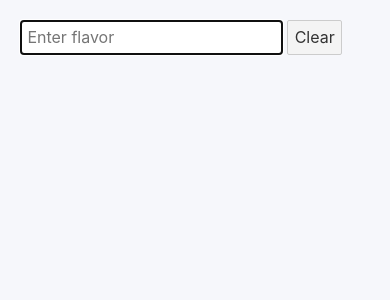
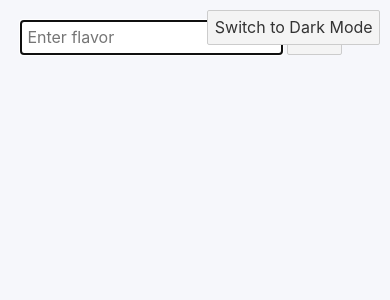
Before and after one commit to Lazarus22/FDFrondend, a Svelte app: page / in a window 390 px wide. Shown: the top 300 px of the page. Built offline with nearby package versions, Linux system fonts and the light colour scheme.

Commit message:
dark mode v1

```diff
--- a/src/App.svelte
+++ b/src/App.svelte
@@ -1,19 +1,44 @@
+<!-- App.svelte -->
 <script>
   import ForceDirectedGraph from './components/ForceDirectedGraph.svelte';
   import Analytics from './components/Analytics.svelte';
+  import { isDarkMode } from './stores.js';
+
+  // Subscribe to the store to get the current value
+  let darkMode = false;
+  $: darkMode = $isDarkMode;
 </script>
 
 <Analytics />
 
+<div class={$isDarkMode ? 'dark-mode' : 'light-mode'}>
+  <button on:click={() => isDarkMode.update(n => !n)} style="position: absolute; top: 10px; right: 10px;">
+    {darkMode ? 'Switch to Light Mode' : 'Switch to Dark Mode'}
+  </button>
   <main>
     <ForceDirectedGraph />
   </main>
+</div>
 
 <style>
+  .light-mode {
+    background-color: white;
+    color: black;
+  }
+
+  .dark-mode {
+    background-color: black;
+    color: white;
+  }
+
   main {
     text-align: center;
     padding: 0;
     width: 100%;
     margin: 0;
   }
+
+  button {
+    z-index: 2;
+  }
 </style>
--- a/src/components/ForceDirectedGraph.svelte
+++ b/src/components/ForceDirectedGraph.svelte
@@ -1,7 +1,8 @@
 <script>
   import * as d3 from "d3";
-  import { onMount } from "svelte";
+  import { onMount, onDestroy } from "svelte";
   import debounce from "lodash.debounce";
+  import { isDarkMode } from '../stores.js';
 
   let flavor = "";
   let expandedNodes = new Set();
@@ -13,10 +14,16 @@
   let selectedIndex = -1;
   let originalSearch = "";
   let searchInput;
+  let currentMode = 'light-mode';
 
   onMount(() => {
     updateGraph();
     searchInput.focus();
+    const unsubscribe = isDarkMode.subscribe((value) => {
+      currentMode = value ? 'dark-mode' : 'light-mode';
+      updateGraph();
+    });
+    onDestroy(unsubscribe);
   });
 
   async function expandNode(flavor) {
@@ -25,9 +32,8 @@
     );
     const data = await res.json();
 
-    // Check if recommendations are null
     if (data.recommendations === null) {
-      return; // Exit the function early
+      return;
     }
 
     if (!nodes.some((node) => node.name === data.flavor.toLowerCase())) {
@@ -56,20 +62,17 @@
   }
 
   function collapseNode(flavor) {
-    const normalizedFlavor = flavor.toLowerCase(); // Normalize the flavor
+    const normalizedFlavor = flavor.toLowerCase();
     expandedNodes.delete(normalizedFlavor);
 
-    // Identify links that are connected to the flavor to be collapsed
     const linksToRemove = links.filter(
       (link) => link.source.name === flavor || link.target.name === flavor
     );
 
-    // Identify nodes that are connected to the flavor to be collapsed
     const nodesToRemove = linksToRemove.map((link) =>
       link.source.name === flavor ? link.target.name : link.source.name
     );
 
-    // Remove links connected to the flavor to be collapsed
     links = links.filter((link) => {
       return !(
         (link.source.name === flavor || link.target.name === flavor) &&
@@ -81,7 +84,6 @@
       );
     });
 
-    // Remove nodes that are not connected to any other expanded node and are not in the expandedNodes set
     nodes = nodes.filter((node) => {
       return (
         expandedNodes.has(node.name) ||
@@ -130,14 +132,15 @@
     const svg = d3
       .select("#forceGraph")
       .attr("preserveAspectRatio", "xMinYMin meet")
-      .attr("viewBox", `0 0 ${window.innerWidth} ${window.innerHeight}`);
+      .attr("viewBox", `0 0 ${width} ${height}`)
+      .attr("class", currentMode)
+      .style("background-color", currentMode === 'dark-mode' ? '#333' : '#f6f7fb'); // Ensure consistent background color
 
-    const zoomGroup = svg.append("g"); // Define zoomGroup after svg
+    const zoomGroup = svg.append("g");
 
-    const colorScale = d3.scaleLinear().domain([1, 4]).range(["#ccc", "#000"]); // Define colorScale
+    const colorScale = d3.scaleLinear().domain([1, 4]).range(["#ccc", "#000"]);
 
     if (!simulation) {
-      // Initialize simulation if it's the first time
       simulation = d3
         .forceSimulation(nodes)
         .force(
@@ -148,17 +151,12 @@
             .distance(100)
         )
         .force("charge", d3.forceManyBody().strength(-500))
-        .force(
-          "center",
-          d3.forceCenter(window.innerWidth / 2, window.innerHeight / 2)
-        );
+        .force("center", d3.forceCenter(width / 2, height / 2));
     } else {
-      // Update the existing simulation
-      simulation.nodes(nodes); // Update nodes
-      simulation.force("link").links(links); // Update links
+      simulation.nodes(nodes);
+      simulation.force("link").links(links);
     }
 
-    // Restart the simulation
     simulation.alpha(1).restart();
 
     const link = zoomGroup
@@ -181,11 +179,10 @@
         fetchDataAndUpdate(d.name);
       });
 
-    // Use the color map to set the fill color based on node type
     nodeGroup
       .append("circle")
       .attr("r", 5)
-      .attr("fill", (d) => colorMap[d.nodeType] || "#fee07e"); // Default to black if type is unknown
+      .attr("fill", (d) => colorMap[d.nodeType] || "#fee07e");
 
     nodeGroup
       .append("text")
@@ -194,7 +191,8 @@
       .attr("y", 3)
       .attr("font-size", "12px")
       .attr("font-family", "Arial, Helvetica, sans-serif")
-      .attr("pointer-events", "none");
+      .attr("pointer-events", "none")
+      .attr("fill", currentMode === 'dark-mode' ? 'white' : 'black');
 
     const zoom = d3
       .zoom()
@@ -204,7 +202,6 @@
           const currentZoomScale = event.transform.k;
           zoomGroup.attr("transform", event.transform);
 
-          // Hide or show labels based on zoom level
           if (currentZoomScale < 0.7) {
             zoomGroup.selectAll("text").style("display", "none");
           } else {
@@ -213,7 +210,6 @@
         }
       });
 
-    // Drag functions
     function dragstarted(event, d) {
       isDragging = true;
       if (!event.active) simulation.alphaTarget(0.3).restart();
@@ -233,7 +229,6 @@
       d.fy = null;
     }
 
-    // Add drag behavior to nodes
     const drag = d3
       .drag()
       .on("start", dragstarted)
@@ -255,10 +250,9 @@
     });
   }
 
-  // Function to fetch autocomplete suggestions
+
   async function fetchAutoCompleteResults(flavor) {
     if (flavor.length < 2) {
-      // Fetch suggestions if at least 2 characters are typed
       autoCompleteResults = [];
       return;
     }
@@ -266,26 +260,23 @@
     const res = await fetch(
       `https://fdbackend-d0a756cc3435.herokuapp.com/autocomplete?prefix=${flavor}`
     );
-    autoCompleteResults = await res.json(); // Assuming the response is an array of strings
+    autoCompleteResults = await res.json();
   }
 
-  // Debounce the function to avoid too many requests
   const debounceFetchAutoCompleteResults = debounce(
     fetchAutoCompleteResults,
     200
   );
 
-  // Watch for changes in the `flavor` variable and fetch autocomplete suggestions
   $: if (flavor) {
     debounceFetchAutoCompleteResults(flavor);
   }
 
-  // Function to handle selecting an autocomplete result
   function selectAutoCompleteResult(result) {
     flavor = result;
-    fetchDataAndUpdate(flavor); // You may want to fetch the data for the selected result
-    autoCompleteResults = []; // Clear the autocomplete results
-    flavor = ""; // Clear the search box after selecting a result
+    fetchDataAndUpdate(flavor);
+    autoCompleteResults = [];
+    flavor = "";
   }
 
   function handleKeyUp(event) {
@@ -331,7 +322,7 @@
     links.length = 0;
     expandedNodes.clear();
     updateGraph();
-    flavor = ""; // Clear the search box
+    flavor = "";
   }
 
   window.addEventListener("resize", () => {
@@ -367,17 +358,17 @@
     </ul>
   {/if}
 </div>
-<svg id="forceGraph" />
+<svg id="forceGraph" class="{currentMode}" />
 
 <style>
   #search-container {
     position: absolute;
     top: 20px;
     left: 20px;
-    z-index: 1; /* Make sure it appears above the SVG */
+    z-index: 1;
   }
   #forceGraph {
-    background-color: #f6f7fb;
+    background-color: var(--graph-background-color, #f6f7fb);
   }
   :global(body),
   :global(svg) {
@@ -385,14 +376,13 @@
     padding: 0;
   }
 
-  /* Style for the autocomplete dropdown */
   .autocomplete-button {
-    text-align: left; /* Align text to the left */
-    border: none; /* Remove border */
-    background: transparent; /* Make the background transparent */
-    cursor: pointer; /* Make the cursor a hand when hovering over the button */
-    width: 100%; /* Make the button take up the full width of the li */
-    padding: 8px 12px; /* Apply padding to the button instead of the li */
+    text-align: left;
+    border: none;
+    background: transparent;
+    cursor: pointer;
+    width: 100%;
+    padding: 8px 12px;
   }
 
   ul {
@@ -404,8 +394,8 @@
     border: 1px solid #ddd;
     max-height: 200px;
     overflow-y: auto;
-    overflow-x: hidden; /* Hide horizontal scrollbar */
-    width: calc(100% - 2px); /* Adjust width to account for border */
+    overflow-x: hidden;
+    width: calc(100% - 2px);
   }
 
   li {
@@ -421,4 +411,12 @@
   li.selected {
     background-color: #cccccc;
   }
+
+  .dark-mode {
+    --graph-background-color: #333; /* Ensure this is consistently applied */
+  }
+
+  .light-mode {
+    --graph-background-color: #f6f7fb; /* Ensure this is consistently applied */
+  }
 </style>
--- a/src/stores.js
+++ b/src/stores.js
@@ -1,3 +1,4 @@
 import { writable } from 'svelte/store';
 
 export const flavors = writable([]);
+export const isDarkMode = writable(false);
```
Lines whose indentation alone changed are shown as unchanged.
